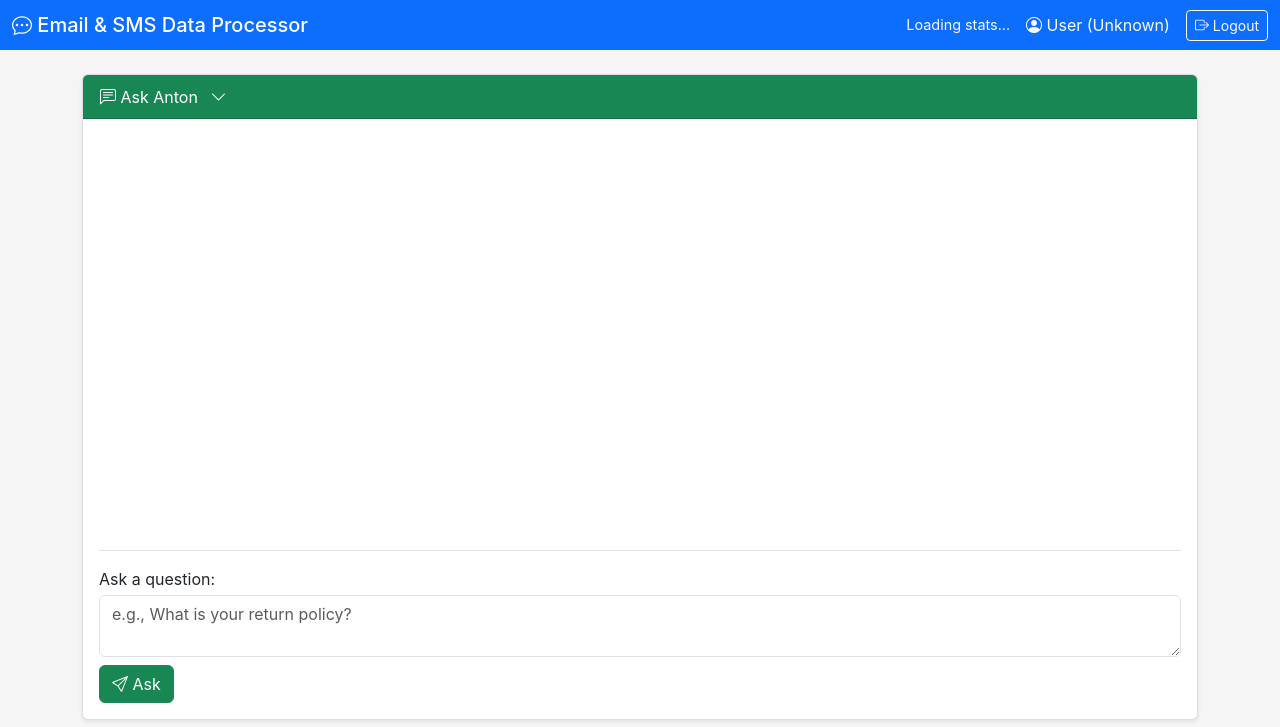
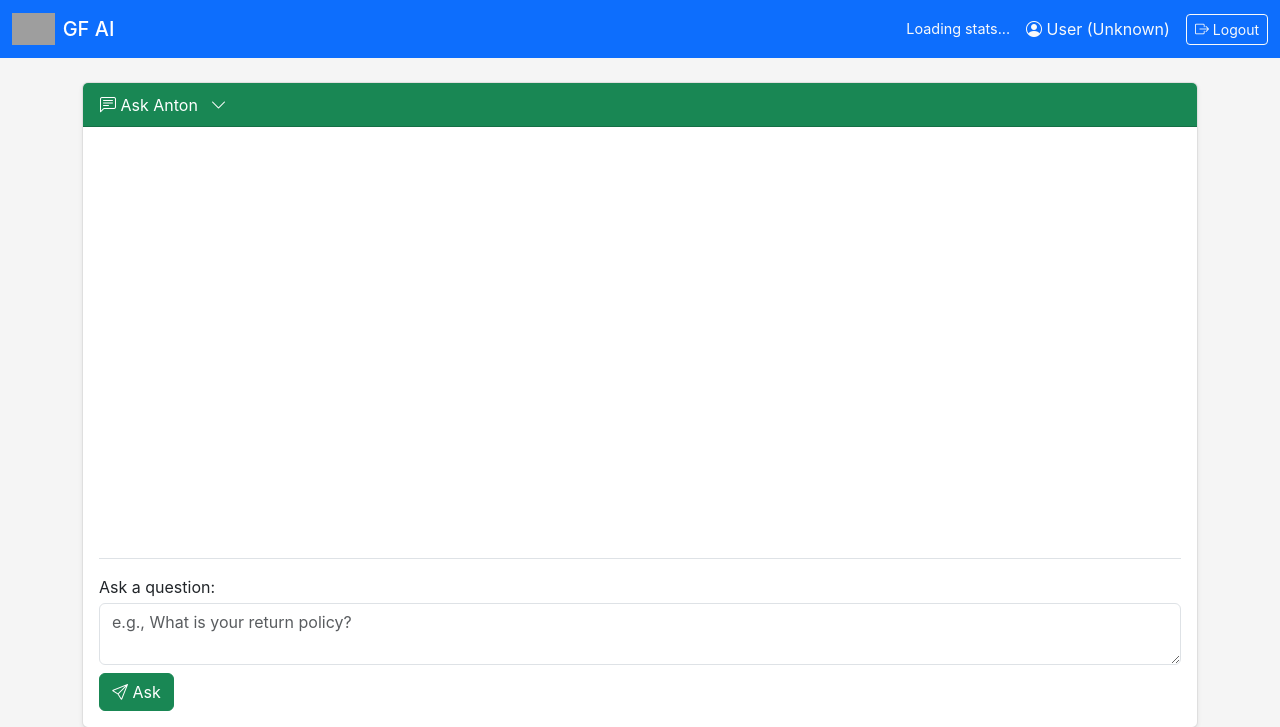
Before and after one commit to evonow/twilio-chatbot, a Flask app: template templates/index.html in a window 1280 px wide. Shown: the top 727 px of the page. Run offline with Flask 3, Linux system fonts and the light colour scheme; the template is opened without the code that fills it, so the values that code supplies are empty; parts of the project's set-up code (start-up, migrations or seed data) failed here and were passed over; grey boxes are pictures that could not be loaded.

Commit message:
Update header to GF AI with GroupFund logo
- Changed navbar title from 'Email & SMS Data Processor' to 'GF AI'
- Added GroupFund logo from groupfund.us/logo.png
- Updated page title to 'GF AI - GroupFund'
- Updated login page with GroupFund logo and GF AI branding
- Logo falls back to chat icon if image fails to load

```diff
--- a/templates/index.html
+++ b/templates/index.html
@@ -3,7 +3,7 @@
 <head>
     <meta charset="UTF-8">
     <meta name="viewport" content="width=device-width, initial-scale=1.0">
-    <title>Email & SMS Data Processor</title>
+    <title>GF AI - GroupFund</title>
     <link href="https://cdn.jsdelivr.net/npm/bootstrap@5.3.0/dist/css/bootstrap.min.css" rel="stylesheet">
     <link rel="stylesheet" href="https://cdn.jsdelivr.net/npm/bootstrap-icons@1.11.0/font/bootstrap-icons.css">
     <link rel="stylesheet" href="{{ url_for('static', filename='css/style.css') }}">
@@ -11,8 +11,10 @@
 <body>
     <nav class="navbar navbar-dark bg-primary">
         <div class="container-fluid">
-            <span class="navbar-brand mb-0 h1">
-                <i class="bi bi-chat-dots"></i> Email & SMS Data Processor
+            <span class="navbar-brand mb-0 h1 d-flex align-items-center gap-2">
+                <img src="https://groupfund.us/logo.png" alt="GroupFund" style="height: 32px; width: auto;" onerror="this.style.display='none'; this.nextElementSibling.style.display='inline';">
+                <i class="bi bi-chat-dots" style="display: none;"></i>
+                GF AI
             </span>
             <div class="d-flex align-items-center gap-3">
                 <span class="text-light" id="kb-stats">Loading stats...</span>
--- a/templates/login.html
+++ b/templates/login.html
@@ -3,7 +3,7 @@
 <head>
     <meta charset="UTF-8">
     <meta name="viewport" content="width=device-width, initial-scale=1.0">
-    <title>Login - Customer Service Chatbot</title>
+    <title>Login - GF AI</title>
     <link href="https://cdn.jsdelivr.net/npm/bootstrap@5.3.0/dist/css/bootstrap.min.css" rel="stylesheet">
     <link href="https://cdn.jsdelivr.net/npm/bootstrap-icons@1.11.0/font/bootstrap-icons.css" rel="stylesheet">
     <style>
@@ -121,7 +121,8 @@
 <body>
     <div class="login-container">
         <div class="login-header">
-            <h1><i class="bi bi-shield-lock"></i> Login</h1>
+            <img src="https://groupfund.us/logo.png" alt="GroupFund" style="height: 48px; width: auto; margin-bottom: 1rem;" onerror="this.style.display='none';">
+            <h1>GF AI</h1>
             <p>Enter your 4-digit PIN to continue</p>
         </div>
 
```
